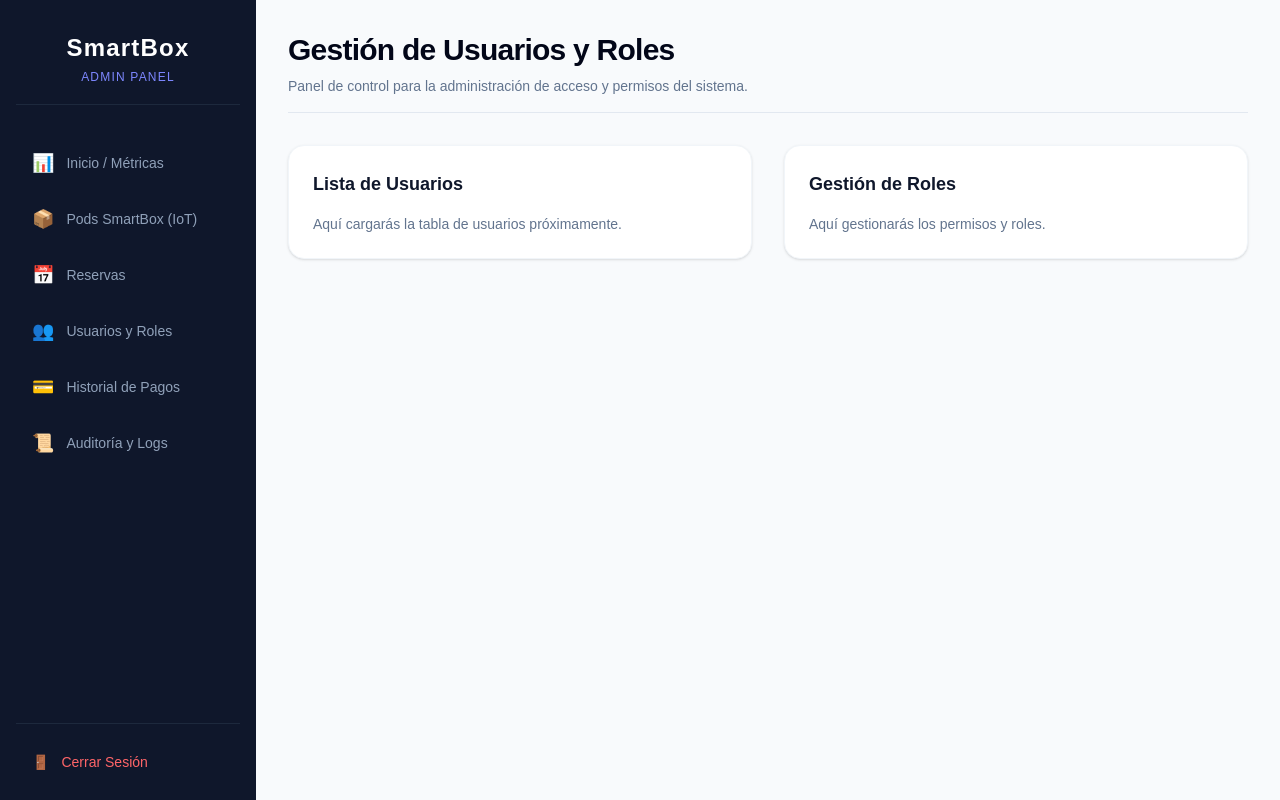
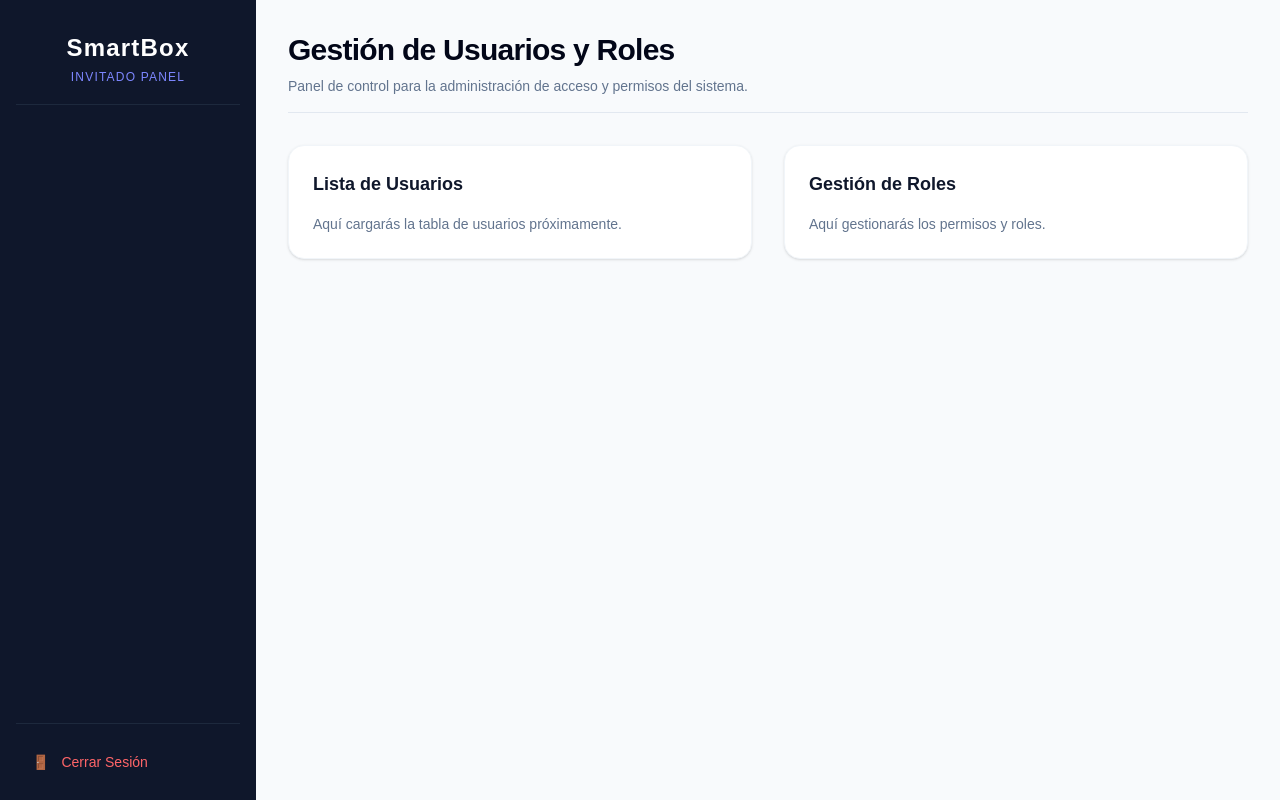
Before and after one commit to DanielIza97/smartbox-admin, a Next.js app: page /dashboard/admin in a window 1280 px wide. Built offline with nearby package versions, Linux system fonts and the light colour scheme.

Commit message:
fix(proxy):  correct user roles

```diff
--- a/src/app/layout.tsx
+++ b/src/app/layout.tsx
@@ -1,6 +1,7 @@
 import type { Metadata } from "next";
 import { Geist, Geist_Mono } from "next/font/google";
 import "./globals.css";
+import { AuthProvider } from "@/context/AuthContext";
 
 const geistSans = Geist({
   variable: "--font-geist-sans",
@@ -13,8 +14,8 @@ const geistMono = Geist_Mono({
 });
 
 export const metadata: Metadata = {
-  title: "Create Next App",
-  description: "Generated by create next app",
+  title: "SmartBox Admin",
+  description: "Panel de administración de SmartBox",
 };
 
 export default function RootLayout({
@@ -24,10 +25,14 @@ export default function RootLayout({
 }>) {
   return (
     <html
-      lang="en"
+      lang="es"
       className={`${geistSans.variable} ${geistMono.variable} h-full antialiased`}
     >
-      <body className="min-h-full flex flex-col">{children}</body>
+      <body className="min-h-full flex flex-col">
+        <AuthProvider>
+          {children}
+        </AuthProvider>
+      </body>
     </html>
   );
 }
--- a/src/app/login/page.tsx
+++ b/src/app/login/page.tsx
@@ -6,45 +6,40 @@ import Link from 'next/link';
 import { Input } from '../../components/ui/input';
 import { Button } from '../../components/ui/button';
 import { apiFetch } from '../../lib/api';
+import { useAuth } from '@/context/AuthContext';
 
 export default function LoginPage() {
   const router = useRouter();
+  const { login } = useAuth();
 
   const [email, setEmail] = useState('');
   const [password, setPassword] = useState('');
   const [isLoading, setIsLoading] = useState(false);
   const [error, setError] = useState('');
 
-  const login = async (e: React.FormEvent<HTMLFormElement>) => {
+  const handleLogin = async (e: React.FormEvent<HTMLFormElement>) => {
     e.preventDefault();
-
     setIsLoading(true);
     setError('');
 
     try {
       const res = await apiFetch('/auth/login', {
         method: 'POST',
-        body: JSON.stringify({
-          email,
-          password,
-        }),
+        body: JSON.stringify({ email, password }),
       });
 
       const data = await res.json();
-      if (res.ok && data.access_token) {
-        localStorage.setItem('token', data.access_token);
-        document.cookie = `token=${data.access_token}; path=/; max-age=86400; SameSite=Strict`;
 
-        router.refresh();
+      if (res.ok && data.access_token && data.user) {
+        document.cookie = `userRole=${data.user.role}; path=/; max-age=86400; SameSite=Strict`;
+        login(data.user, data.access_token);
         router.push('/dashboard');
       } else {
-        setError(data.message || 'Credenciales inválidas. Inténtalo de nuevo.');
+        setError(data.message || 'Credenciales inválidas.');
       }
-    } catch (error) {
-      console.error(error);
-      setError(
-        'No se pudo conectar con el servidor. Verifica que tu backend esté encendido.'
-      );
+    } catch (err) {
+      console.error(err);
+      setError('No se pudo conectar con el servidor.');
     } finally {
       setIsLoading(false);
     }
@@ -54,25 +49,18 @@ export default function LoginPage() {
     <div className="min-h-screen flex items-center justify-center bg-slate-50 px-4">
       <div className="max-w-md w-full bg-white p-8 rounded-2xl shadow-sm border border-slate-100">
 
-        {/* Encabezado / Logo */}
         <div className="text-center mb-8">
-          <h1 className="text-3xl font-bold text-slate-950 tracking-tight">
-            SmartBox
-          </h1>
-          <p className="text-sm text-slate-500 mt-2">
-            Ingresa tus credenciales para acceder a tu cuenta
-          </p>
+          <h1 className="text-3xl font-bold text-slate-950 tracking-tight">SmartBox</h1>
+          <p className="text-sm text-slate-500 mt-2">Ingresa tus credenciales</p>
         </div>
 
-        {/* Mensaje de Error Visual */}
         {error && (
           <div className="mb-6 p-3 bg-red-50 border border-red-200 text-red-600 rounded-lg text-sm font-medium">
             {error}
           </div>
         )}
 
-        {/* Formulario */}
-        <form onSubmit={login} className="space-y-5">
+        <form onSubmit={handleLogin} className="space-y-5">
           <Input
             label="Correo Electrónico"
             type="email"
@@ -92,12 +80,8 @@ export default function LoginPage() {
               onChange={(e) => setPassword(e.target.value)}
             />
 
-            {/* ENLACE DE RECUPERACIÓN */}
             <div className="text-right">
-              <Link
-                href="/forgot-password"
-                className="text-xs font-medium text-blue-600 hover:text-blue-700 hover:underline transition-colors"
-              >
+              <Link href="/forgot-password" className="text-xs font-medium text-blue-600 hover:underline">
                 ¿Olvidaste tu contraseña?
               </Link>
             </div>
@@ -107,7 +91,6 @@ export default function LoginPage() {
             Entrar
           </Button>
         </form>
-
       </div>
     </div>
   );
--- a/src/components/ui/sidebar.tsx
+++ b/src/components/ui/sidebar.tsx
@@ -2,40 +2,47 @@
 
 import Link from 'next/link';
 import { usePathname, useRouter } from 'next/navigation';
+import { useAuth } from '@/context/AuthContext'; // <--- Importamos el contexto
 
 export function Sidebar() {
   const router = useRouter();
   const pathname = usePathname();
+  const { user, logout } = useAuth(); // <--- Usamos el contexto aquí
+
+  // Extraemos el rol. Si user es null, el rol será una cadena vacía
+  const userRole = user?.role || '';
+
+  console.log("Rol obtenido desde AuthContext:", userRole);
 
   const menuItems = [
-    { name: 'Inicio / Métricas', path: '/dashboard', icon: '📊' },
-    { name: 'Pods SmartBox (IoT)', path: '/dashboard/pods', icon: '📦' },
-    { name: 'Reservas', path: '/dashboard/reservations', icon: '📅' },
-    { name: 'Usuarios y Roles', path: '/dashboard/users', icon: '👥' },
-    { name: 'Historial de Pagos', path: '/dashboard/payments', icon: '💳' },
-    { name: 'Auditoría y Logs', path: '/dashboard/logs', icon: '📜' },
+    { name: 'Inicio / Métricas', path: '/dashboard', icon: '📊', roles: ['SUPER_ADMIN', 'ADMIN', 'STAFF'] },
+    { name: 'Pods SmartBox (IoT)', path: '/dashboard/pods', icon: '📦', roles: ['SUPER_ADMIN', 'ADMIN', 'STAFF', 'DEVICE'] },
+    { name: 'Reservas', path: '/dashboard/reservations', icon: '📅', roles: ['SUPER_ADMIN', 'ADMIN', 'STAFF', 'CLIENT'] },
+    { name: 'Usuarios y Roles', path: '/dashboard/users', icon: '👥', roles: ['SUPER_ADMIN', 'ADMIN'] },
+    { name: 'Historial de Pagos', path: '/dashboard/payments', icon: '💳', roles: ['SUPER_ADMIN', 'ADMIN'] },
+    { name: 'Auditoría y Logs', path: '/dashboard/logs', icon: '📜', roles: ['SUPER_ADMIN'] },
   ];
 
+  // Filtramos los items basándonos en el rol que viene del contexto
+  const filteredItems = user ? menuItems.filter(item => item.roles.includes(userRole)) : [];
+
   const handleLogout = () => {
-    localStorage.removeItem('token');
+    logout(); // Limpia localStorage y el estado del AuthContext
     router.push('/login');
   };
 
   return (
     <aside className="w-64 bg-slate-900 text-slate-200 flex flex-col justify-between p-4 min-h-screen fixed left-0 top-0 z-40">
       <div>
-        {/* Logo / Marca */}
         <div className="mb-8 px-2 py-4 border-b border-slate-800 text-center">
           <h2 className="text-2xl font-bold text-white tracking-wider">SmartBox</h2>
           <span className="text-xs text-indigo-400 font-medium tracking-widest uppercase">
-            Admin Panel
+            {userRole || 'Invitado'} Panel
           </span>
         </div>
 
-        {/* Menú Dinámico */}
         <nav className="space-y-1">
-          {menuItems.map((item) => {
-            // isActive es verdadero si estamos exactamente en la ruta o en una sub-ruta
+          {filteredItems.map((item) => {
             const isActive = pathname === item.path || (item.path !== '/dashboard' && pathname.startsWith(item.path));
 
             return (
@@ -56,14 +63,12 @@ export function Sidebar() {
         </nav>
       </div>
 
-      {/* Botón Cerrar Sesión */}
       <div className="border-t border-slate-800 pt-4">
         <button
           onClick={handleLogout}
           className="w-full flex items-center gap-3 px-4 py-3 text-sm font-medium text-red-400 hover:bg-red-500/10 rounded-xl transition-colors"
         >
-          <span>🚪</span>
-          Cerrar Sesión
+          <span>🚪</span> Cerrar Sesión
         </button>
       </div>
     </aside>
--- /dev/null
+++ b/src/context/AuthContext.tsx
@@ -0,0 +1,58 @@
+'use client';
+import { createContext, useContext, useEffect, useState } from 'react';
+
+interface User {
+  id: string;
+  name: string;
+  email: string;
+  role: string;
+}
+
+interface AuthContextType {
+  user: User | null;
+  login: (userData: User, token: string) => void;
+  logout: () => void;
+}
+
+const AuthContext = createContext<AuthContextType | null>(null);
+
+export function AuthProvider({ children }: { children: React.ReactNode }) {
+  const [user, setUser] = useState<User | null>(null);
+
+  useEffect(() => {
+    // Cargamos el usuario desde localStorage al iniciar la app
+    const storedUser = localStorage.getItem('user');
+    if (storedUser) {
+      setUser(JSON.parse(storedUser));
+    }
+  }, []);
+
+  // Función para guardar datos al iniciar sesión
+  const login = (userData: User, token: string) => {
+    localStorage.setItem('token', token);
+    localStorage.setItem('user', JSON.stringify(userData));
+    setUser(userData);
+  };
+
+  // Función para limpiar todo al cerrar sesión
+  const logout = () => {
+    localStorage.removeItem('token');
+    localStorage.removeItem('user');
+    setUser(null);
+  };
+
+  return (
+    <AuthContext.Provider value={{ user, login, logout }}>
+      {children}
+    </AuthContext.Provider>
+  );
+}
+
+// Hook personalizado para usar el contexto fácilmente
+export const useAuth = () => {
+  const context = useContext(AuthContext);
+  if (!context) {
+    throw new Error('useAuth debe ser usado dentro de un AuthProvider');
+  }
+  return context;
+};
--- a/src/proxy.ts
+++ b/src/proxy.ts
@@ -3,12 +3,47 @@ import type { NextRequest } from 'next/server';
 
 export function proxy(req: NextRequest) {
   const token = req.cookies.get('token')?.value;
+  const userRole = req.cookies.get('userRole')?.value || '';
+  const { pathname } = req.nextUrl;
 
-  const isProtected = req.nextUrl.pathname.startsWith('/dashboard');
+  // 1. Definimos los permisos actualizados para coincidir con tu sistema
+  const rolePermissions: Record<string, string[]> = {
+    '/dashboard/admin': ['SUPER_ADMIN', 'ADMIN'],
+    '/dashboard/users': ['SUPER_ADMIN', 'ADMIN'],
+    '/dashboard/payments': ['SUPER_ADMIN', 'ADMIN'],
+    '/dashboard/logs': ['SUPER_ADMIN'],
+    '/dashboard/pods': ['SUPER_ADMIN', 'ADMIN', 'STAFF', 'DEVICE'],
+    '/dashboard/reservations': ['SUPER_ADMIN', 'ADMIN', 'STAFF', 'CLIENT'],
+  };
 
+  // Log de depuración para ver qué llega al servidor
+  console.log(`[Proxy] Ruta: ${pathname} | Rol detectado: ${userRole}`);
+
+  const isProtected = pathname.startsWith('/dashboard');
+
+  // 2. Si es una ruta protegida y no hay token
   if (isProtected && !token) {
     return NextResponse.redirect(new URL('/login', req.url));
   }
 
+  // 3. Validación de permisos
+  if (isProtected) {
+    // Buscamos si la ruta actual requiere permisos específicos
+    for (const [route, allowedRoles] of Object.entries(rolePermissions)) {
+      if (pathname.startsWith(route)) {
+        if (!allowedRoles.includes(userRole)) {
+          console.warn(`[Proxy] Acceso denegado a ${userRole} en ${pathname}`);
+          return NextResponse.redirect(new URL('/unauthorized', req.url));
+        }
+        // Si el rol está permitido, salimos del bucle y continuamos
+        return NextResponse.next();
+      }
+    }
+  }
+
   return NextResponse.next();
 }
+
+export const config = {
+  matcher: ['/dashboard/:path*'],
+};
```
